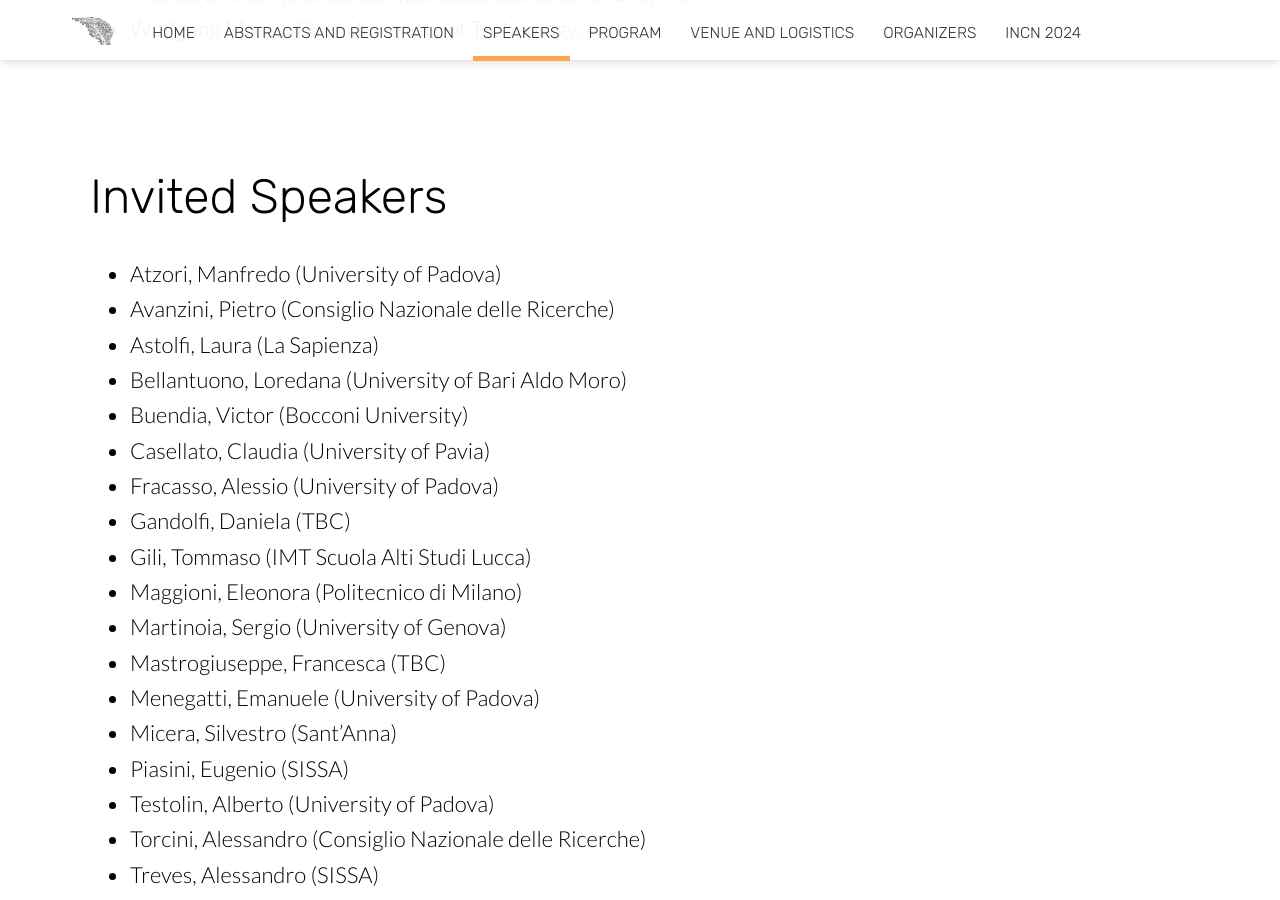
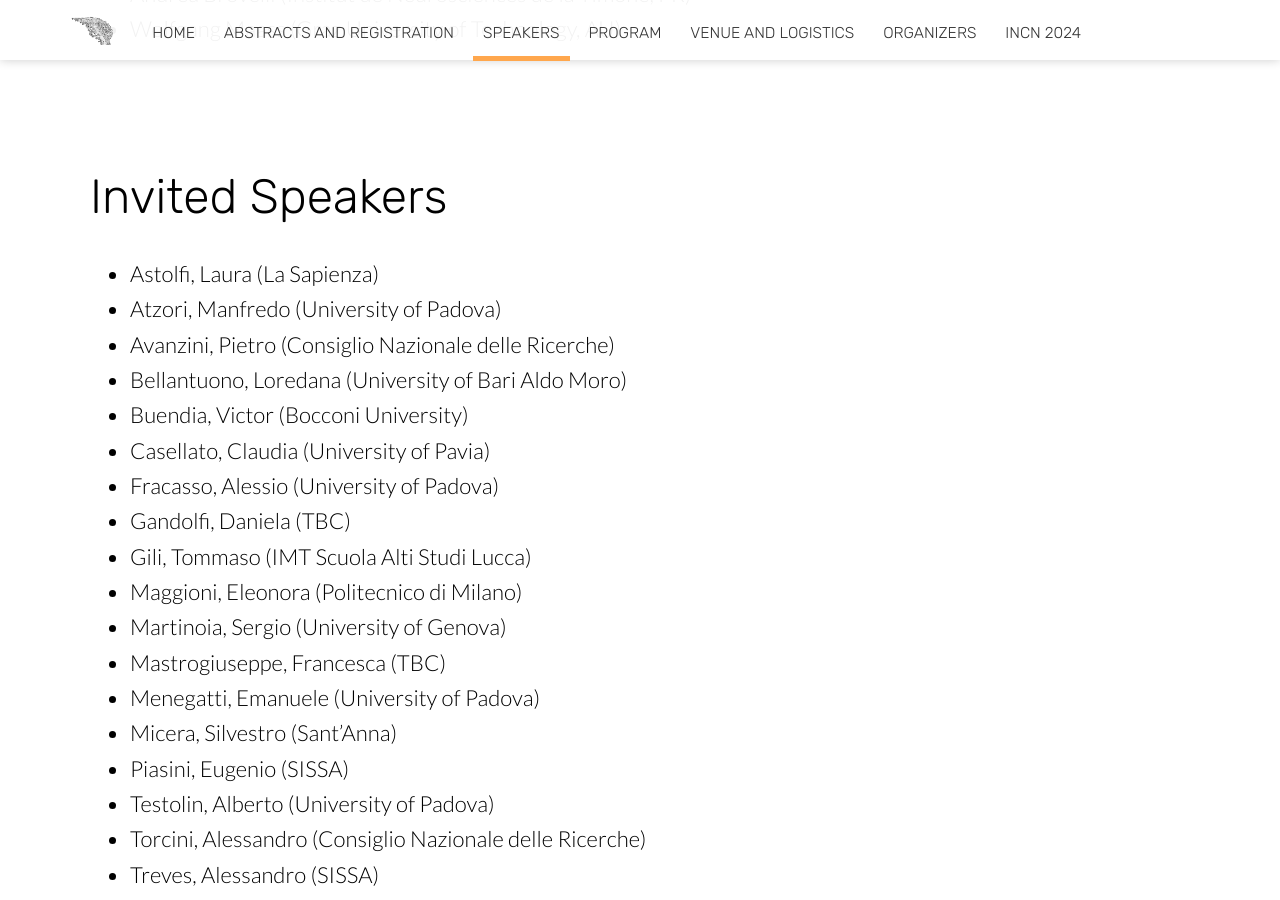
Before and after one commit to INCNgit/incn, a Jekyll site: the page built from speakers.html, in a window 1280 px wide and 900 px high, scrolled down 697 px. Built offline with Jekyll 4.4.1, drawn with Linux system fonts in a browser that asks for light colours; nearby versions of some CDN libraries; part of the change alters nothing that is shown.

```diff
--- a/speakers.html
+++ b/speakers.html
@@ -47,9 +47,9 @@ image: /images/background/backpd.png
 				<h2 class="editable">Invited Speakers</h2>
 				<p class="editable">
 				<ul>
+					<li>Astolfi, Laura (La Sapienza)</li>
 					<li>Atzori, Manfredo (University of Padova)</li>
 					<li>Avanzini, Pietro (Consiglio Nazionale delle Ricerche)</li>
-					<li>Astolfi, Laura (La Sapienza)</li>
 					<li>Bellantuono, Loredana (University of Bari Aldo Moro)</li>
 					<li>Buendia, Victor (Bocconi University)</li>
 					<li>Casellato, Claudia (University of Pavia)</li>
```
